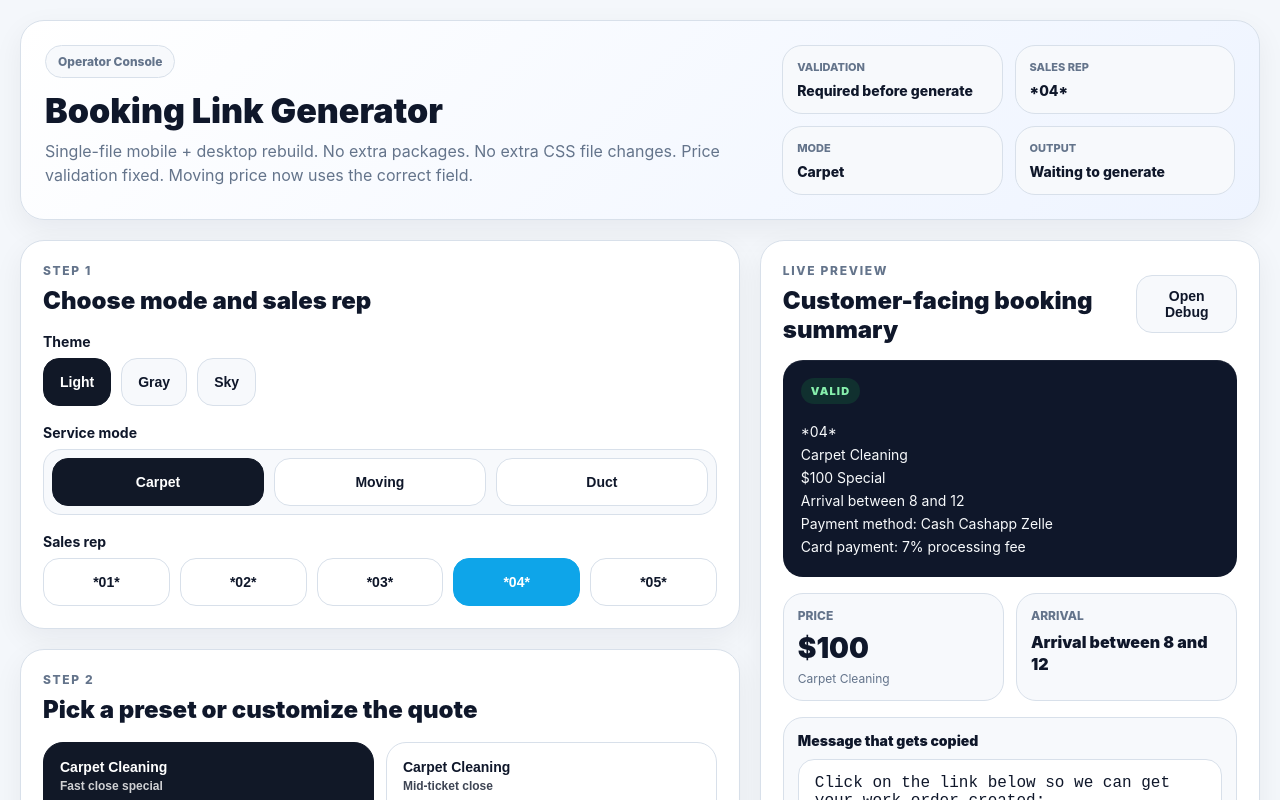
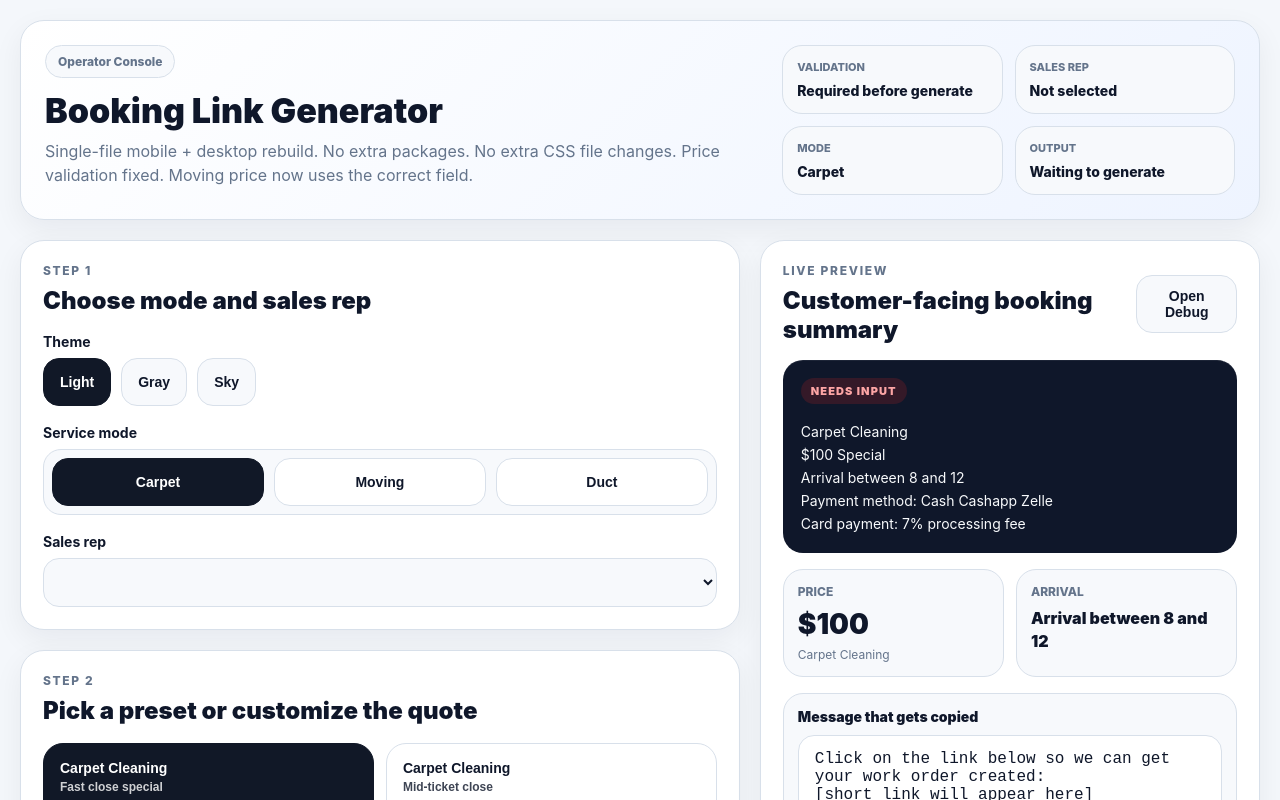
Before and after one commit to Samedaysteamer/booking-link-generator, a React (Vite) app: page / in a window 1280 px wide. Shown: the top 800 px of the page. Built offline with nearby package versions, Linux system fonts and the light colour scheme.

Commit message:
Update App.jsx 00

```diff
--- a/App.jsx
+++ b/App.jsx
@@ -211,7 +211,7 @@ function App() {
 
   const [theme, setTheme] = useState('light');
   const [mode, setMode] = useState('carpet');
-  const [salesRep, setSalesRep] = useState('*04*');
+  const [salesRep, setSalesRep] = useState('');
 
   const [serviceType, setServiceType] = useState('Carpet Cleaning');
   const [quotedPrice, setQuotedPrice] = useState('100');
@@ -252,10 +252,11 @@ function App() {
   const currentService = mode === 'moving' ? 'Moving' : serviceType;
 
   const bookingSummary = useMemo(() => {
+    const salesRepLine = salesRep ? `${salesRep}\n` : '';
+
     if (mode === 'moving') {
       const trucksLabel = truckInfo ? `(${truckInfo}) ` : '';
-      return `${salesRep}
-$${blockPrice} First ${blockHours} Hours Then $${additionalRate} per
+      return `${salesRepLine}$${blockPrice} First ${blockHours} Hours Then $${additionalRate} per
 hour for each additional hour after that.
 ${movingArrival}
 ${numMovers} Men ${trucksLabel}${truckSize} Ft Trucks
@@ -266,8 +267,7 @@ CashApp payment $5 fee
 ***First ${blockHours}hrs due at arrival***`;
     }
 
-    return `${salesRep}
-${serviceType}
+    return `${salesRepLine}${serviceType}
 $${quotedPrice} Special
 ${arrivalWindow}
 Payment method: Cash Cashapp Zelle
@@ -386,6 +386,13 @@ Card payment: 7% processing fee`;
     const cleanBlockPrice = sanitizeNumber(blockPrice);
     const cleanAdditionalRate = sanitizeNumber(additionalRate);
 
+    if (!salesRep) {
+      setErrorMessage('Please select a sales rep before generating the booking link.');
+      setGeneratedLink('');
+      setRawLink('');
+      return;
+    }
+
     if ((mode === 'carpet' || mode === 'duct') && !cleanQuotedPrice) {
       setErrorMessage('Please enter a quoted price before generating the booking link.');
       setGeneratedLink('');
@@ -420,11 +427,11 @@ Card payment: 7% processing fee`;
     const finalService = mode === 'moving' ? 'Moving' : serviceType;
     const finalWindow = mode === 'moving' ? movingArrival : arrivalWindow;
     const { start, end } = getArrivalTimes(mode, finalWindow);
+    const salesRepLine = salesRep ? `${salesRep}\n` : '';
 
     const summary =
       mode === 'moving'
-        ? `${salesRep}
-$${cleanBlockPrice} First ${blockHours} Hours Then $${cleanAdditionalRate} per
+        ? `${salesRepLine}$${cleanBlockPrice} First ${blockHours} Hours Then $${cleanAdditionalRate} per
 hour for each additional hour after that.
 ${movingArrival}
 ${numMovers} Men ${truckInfo ? `(${truckInfo}) ` : ''}${truckSize} Ft Trucks
@@ -433,8 +440,7 @@ Cash, CashApp, Zelle
 CashApp payment $5 fee
 
 ***First ${blockHours}hrs due at arrival***`
-        : `${salesRep}
-${serviceType}
+        : `${salesRepLine}${serviceType}
 $${cleanQuotedPrice} Special
 ${arrivalWindow}
 Payment method: Cash Cashapp Zelle
@@ -648,20 +654,30 @@ Card payment: 7% processing fee`;
 
             <div style={topStatsGrid}>
               <div style={topStatStyle}>
-                <div style={{ fontSize: 11, color: colors.muted, fontWeight: 800, textTransform: 'uppercase' }}>Validation</div>
+                <div style={{ fontSize: 11, color: colors.muted, fontWeight: 800, textTransform: 'uppercase' }}>
+                  Validation
+                </div>
                 <div style={{ marginTop: 8, fontSize: 14, fontWeight: 800 }}>Required before generate</div>
               </div>
               <div style={topStatStyle}>
-                <div style={{ fontSize: 11, color: colors.muted, fontWeight: 800, textTransform: 'uppercase' }}>Sales Rep</div>
-                <div style={{ marginTop: 8, fontSize: 14, fontWeight: 800 }}>{salesRep}</div>
+                <div style={{ fontSize: 11, color: colors.muted, fontWeight: 800, textTransform: 'uppercase' }}>
+                  Sales Rep
+                </div>
+                <div style={{ marginTop: 8, fontSize: 14, fontWeight: 800 }}>{salesRep || 'Not selected'}</div>
               </div>
               <div style={topStatStyle}>
-                <div style={{ fontSize: 11, color: colors.muted, fontWeight: 800, textTransform: 'uppercase' }}>Mode</div>
+                <div style={{ fontSize: 11, color: colors.muted, fontWeight: 800, textTransform: 'uppercase' }}>
+                  Mode
+                </div>
                 <div style={{ marginTop: 8, fontSize: 14, fontWeight: 800, textTransform: 'capitalize' }}>{mode}</div>
               </div>
               <div style={topStatStyle}>
-                <div style={{ fontSize: 11, color: colors.muted, fontWeight: 800, textTransform: 'uppercase' }}>Output</div>
-                <div style={{ marginTop: 8, fontSize: 14, fontWeight: 800 }}>{generatedLink ? 'Short link ready' : 'Waiting to generate'}</div>
+                <div style={{ fontSize: 11, color: colors.muted, fontWeight: 800, textTransform: 'uppercase' }}>
+                  Output
+                </div>
+                <div style={{ marginTop: 8, fontSize: 14, fontWeight: 800 }}>
+                  {generatedLink ? 'Short link ready' : 'Waiting to generate'}
+                </div>
               </div>
             </div>
           </div>
@@ -671,7 +687,9 @@ Card payment: 7% processing fee`;
           <div style={{ display: 'grid', gap: 20 }}>
             <div style={{ ...cardStyle, padding: isMobile ? 16 : 22 }}>
               <div style={sectionTitleStyle}>Step 1</div>
-              <div style={{ fontSize: isMobile ? 21 : 24, fontWeight: 900, marginBottom: 18 }}>Choose mode and sales rep</div>
+              <div style={{ fontSize: isMobile ? 21 : 24, fontWeight: 900, marginBottom: 18 }}>
+                Choose mode and sales rep
+              </div>
 
               <div style={{ display: 'grid', gap: 18 }}>
                 <div>
@@ -728,24 +746,19 @@ Card payment: 7% processing fee`;
                 </div>
 
                 <div>
-                  <div style={labelStyle}>Sales rep</div>
-                  <div style={{ display: 'grid', gridTemplateColumns: isMobile ? '1fr 1fr' : 'repeat(auto-fit, minmax(90px, 1fr))', gap: 10 }}>
+                  <label style={labelStyle}>Sales rep</label>
+                  <select
+                    value={salesRep}
+                    onChange={(e) => setSalesRep(e.target.value)}
+                    style={inputStyle}
+                  >
+                    <option value=""></option>
                     {SALES_REPS.map((rep) => (
-                      <button
-                        key={rep}
-                        onClick={() => setSalesRep(rep)}
-                        style={{
-                          ...buttonBase,
-                          background: salesRep === rep ? colors.info : colors.card,
-                          color: salesRep === rep ? '#ffffff' : colors.text,
-                          border: `1px solid ${salesRep === rep ? colors.info : colors.border}`,
-                          width: '100%',
-                        }}
-                      >
+                      <option key={rep} value={rep}>
                         {rep}
-                      </button>
+                      </option>
                     ))}
-                  </div>
+                  </select>
                 </div>
               </div>
             </div>
@@ -1003,7 +1016,9 @@ Card payment: 7% processing fee`;
 
             <div style={{ ...cardStyle, padding: isMobile ? 16 : 22 }}>
               <div style={sectionTitleStyle}>Step 3</div>
-              <div style={{ fontSize: isMobile ? 21 : 24, fontWeight: 900, marginBottom: 18 }}>Schedule and validate</div>
+              <div style={{ fontSize: isMobile ? 21 : 24, fontWeight: 900, marginBottom: 18 }}>
+                Schedule and validate
+              </div>
 
               <div style={validationGrid}>
                 <div>
@@ -1104,10 +1119,20 @@ Card payment: 7% processing fee`;
                 top: isDesktop ? 20 : 'auto',
               }}
             >
-              <div style={{ display: 'flex', alignItems: isMobile ? 'stretch' : 'center', justifyContent: 'space-between', gap: 10, flexDirection: isMobile ? 'column' : 'row' }}>
+              <div
+                style={{
+                  display: 'flex',
+                  alignItems: isMobile ? 'stretch' : 'center',
+                  justifyContent: 'space-between',
+                  gap: 10,
+                  flexDirection: isMobile ? 'column' : 'row',
+                }}
+              >
                 <div>
                   <div style={sectionTitleStyle}>Live Preview</div>
-                  <div style={{ fontSize: isMobile ? 21 : 24, fontWeight: 900 }}>Customer-facing booking summary</div>
+                  <div style={{ fontSize: isMobile ? 21 : 24, fontWeight: 900 }}>
+                    Customer-facing booking summary
+                  </div>
                 </div>
 
                 <button
@@ -1165,9 +1190,25 @@ Card payment: 7% processing fee`;
                 </pre>
               </div>
 
-              <div style={{ display: 'grid', gridTemplateColumns: isMobile ? '1fr' : '1fr 1fr', gap: 12, marginTop: 16 }}>
+              <div
+                style={{
+                  display: 'grid',
+                  gridTemplateColumns: isMobile ? '1fr' : '1fr 1fr',
+                  gap: 12,
+                  marginTop: 16,
+                }}
+              >
                 <div style={{ ...softCardStyle, padding: 14 }}>
-                  <div style={{ fontSize: 12, color: colors.muted, fontWeight: 800, textTransform: 'uppercase' }}>Price</div>
+                  <div
+                    style={{
+                      fontSize: 12,
+                      color: colors.muted,
+                      fontWeight: 800,
+                      textTransform: 'uppercase',
+                    }}
+                  >
+                    Price
+                  </div>
                   <div style={{ fontSize: isMobile ? 24 : 28, fontWeight: 900, marginTop: 8 }}>
                     ${currentPrice || '—'}
                   </div>
@@ -1177,7 +1218,16 @@ Card payment: 7% processing fee`;
                 </div>
 
                 <div style={{ ...softCardStyle, padding: 14 }}>
-                  <div style={{ fontSize: 12, color: colors.muted, fontWeight: 800, textTransform: 'uppercase' }}>Arrival</div>
+                  <div
+                    style={{
+                      fontSize: 12,
+                      color: colors.muted,
+                      fontWeight: 800,
+                      textTransform: 'uppercase',
+                    }}
+                  >
+                    Arrival
+                  </div>
                   <div style={{ fontSize: 16, fontWeight: 900, marginTop: 8, lineHeight: 1.4 }}>
                     {currentArrivalWindow}
                   </div>
@@ -1286,7 +1336,7 @@ Card payment: 7% processing fee`;
 
                     <div style={{ ...softCardStyle, padding: 12, background: colors.card }}>
                       <div style={{ fontSize: 12, color: colors.muted, fontWeight: 800 }}>Sales rep</div>
-                      <div style={{ marginTop: 6, fontSize: 14, fontWeight: 800 }}>{salesRep}</div>
+                      <div style={{ marginTop: 6, fontSize: 14, fontWeight: 800 }}>{salesRep || 'Not selected'}</div>
                     </div>
 
                     <div style={{ ...softCardStyle, padding: 12, background: colors.card }}>
```
